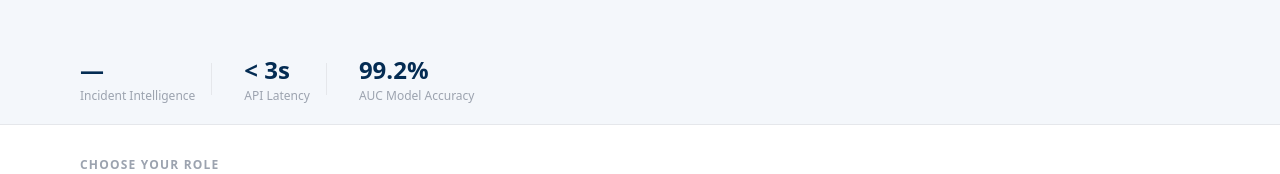
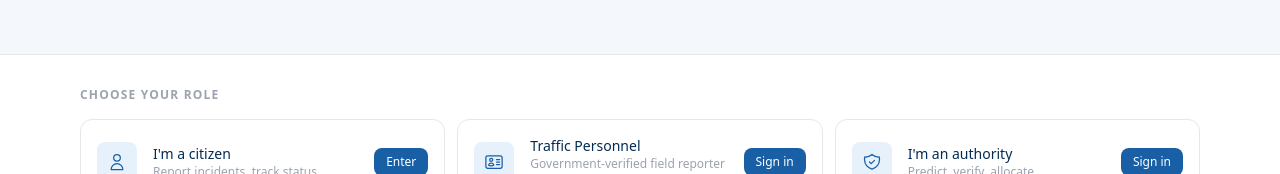
Before and after one commit to saminadamn/namma-traffic, a Next.js app in the folder frontend/: page / in a window 1280 px wide. Shown: the part 395-569 px from the top of the page. Built offline with nearby package versions, Linux system fonts and the light colour scheme; no server answers.

Commit message:
Remove stats strip from hero section

```diff
--- a/frontend/app/page.tsx
+++ b/frontend/app/page.tsx
@@ -3,48 +3,11 @@ import { useState, useEffect } from "react"
 import Link from "next/link"
 import PublicHeader from "@/components/PublicHeader"
 import { useLanguage } from "@/contexts/LanguageContext"
-import { getIncidentStats } from "@/lib/api"
-
-function useCountUp(to: number, duration: number, enabled: boolean) {
-  const [val, setVal] = useState(0)
-  useEffect(() => {
-    if (!enabled) return
-    let start: number | null = null
-    const tick = (ts: number) => {
-      if (!start) start = ts
-      const p = Math.min((ts - start) / duration, 1)
-      setVal(Math.round(Math.sqrt(p) * to))
-      if (p < 1) requestAnimationFrame(tick)
-    }
-    const id = requestAnimationFrame(tick)
-    return () => cancelAnimationFrame(id)
-  }, [to, duration, enabled])
-  return val
-}
-
-function useCountDown(from: number, to: number, duration: number, enabled: boolean) {
-  const [val, setVal] = useState(from)
-  useEffect(() => {
-    if (!enabled) return
-    let start: number | null = null
-    const tick = (ts: number) => {
-      if (!start) start = ts
-      const p = Math.min((ts - start) / duration, 1)
-      setVal(Math.round(from - Math.sqrt(p) * (from - to)))
-      if (p < 1) requestAnimationFrame(tick)
-    }
-    const id = requestAnimationFrame(tick)
-    return () => cancelAnimationFrame(id)
-  }, [from, to, duration, enabled])
-  return val
-}
 
 export default function Home() {
   const { t } = useLanguage()
-  const [faqOpen,        setFaqOpen]        = useState<number | null>(null)
-  const [statsReady,     setStatsReady]     = useState(false)
-  const [userRole,       setUserRole]       = useState<string | null>(null)
-  const [incidentCount,  setIncidentCount]  = useState<number | null>(null)
+  const [faqOpen,   setFaqOpen]   = useState<number | null>(null)
+  const [userRole,  setUserRole]  = useState<string | null>(null)
 
   const faqItems = [
     { q: t("faq_q1"), a: t("faq_a1") },
@@ -56,9 +19,6 @@ export default function Home() {
 
   useEffect(() => {
     setUserRole(localStorage.getItem("namma_role"))
-    const timer = setTimeout(() => setStatsReady(true), 350)
-    getIncidentStats().then(s => setIncidentCount(s.total)).catch(() => {})
-    return () => clearTimeout(timer)
   }, [])
 
   const signOut = () => {
@@ -67,13 +27,6 @@ export default function Home() {
     localStorage.removeItem("namma_role")
     setUserRole(null)
   }
-
-  const accuracy = useCountUp(992, 1400, statsReady)
-  const latency  = useCountDown(99, 3, 1200, statsReady)
-
-  const accuracyDisplay = `${Math.floor(accuracy / 10)}.${accuracy % 10}%`
-  const latencyDisplay  = `< ${latency}s`
-  const incidentDisplay = incidentCount !== null ? String(incidentCount) : "—"
 
   return (
     <div className="min-h-screen bg-white">
@@ -120,22 +73,6 @@ export default function Home() {
           </div>
         </div>
 
-        {/* Animated stats strip */}
-        <div className="max-w-6xl mx-auto px-4 pb-5 flex flex-wrap gap-4 sm:gap-8">
-          {[
-            { val: incidentDisplay,  label: t("stat_commuters") },
-            { val: latencyDisplay,   label: t("stat_latency") },
-            { val: accuracyDisplay,  label: t("stat_accuracy") },
-          ].map((s, i, arr) => (
-            <div key={s.label} className="flex items-center gap-4">
-              <div>
-                <p className="text-xl sm:text-2xl font-bold text-gov-900 tabular-nums">{s.val}</p>
-                <p className="text-[11px] sm:text-xs text-gray-400 mt-0.5">{s.label}</p>
-              </div>
-              {i < arr.length - 1 && <div className="hidden sm:block w-px h-8 bg-gray-200" />}
-            </div>
-          ))}
-        </div>
       </section>
 
       {/* ── ROLE SELECTION / QUICK ACCESS ──────────────────────────── */}
```
